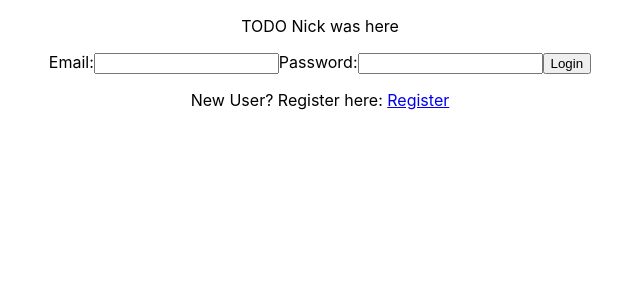
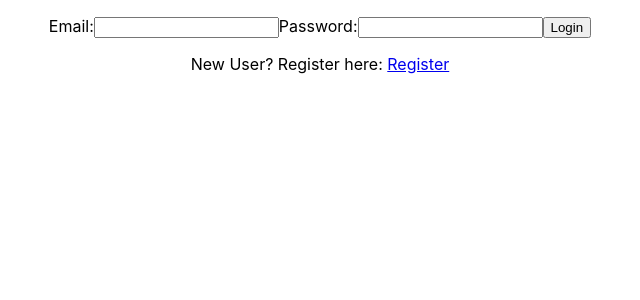
Before and after one commit to davidrapoport/dabc-camps, a React (Create React App) app in the folder dabc/: page /login in a window 1280 px wide. Shown: the top 300 px of the page, without its empty margins (320-960 px from the left). Built offline with nearby package versions, Linux system fonts and the light colour scheme; no server answers.

Commit message:
Nick was never here ;)

```diff
--- a/dabc/src/App.js
+++ b/dabc/src/App.js
@@ -8,7 +8,6 @@ import { app } from "./firebase";
 function App() {
   return (
     <div className="App">
-      <p>TODO Nick was here</p>
       <Router>
         <Routes>
           <Route exact path="/register" element={<Register />} />
```
